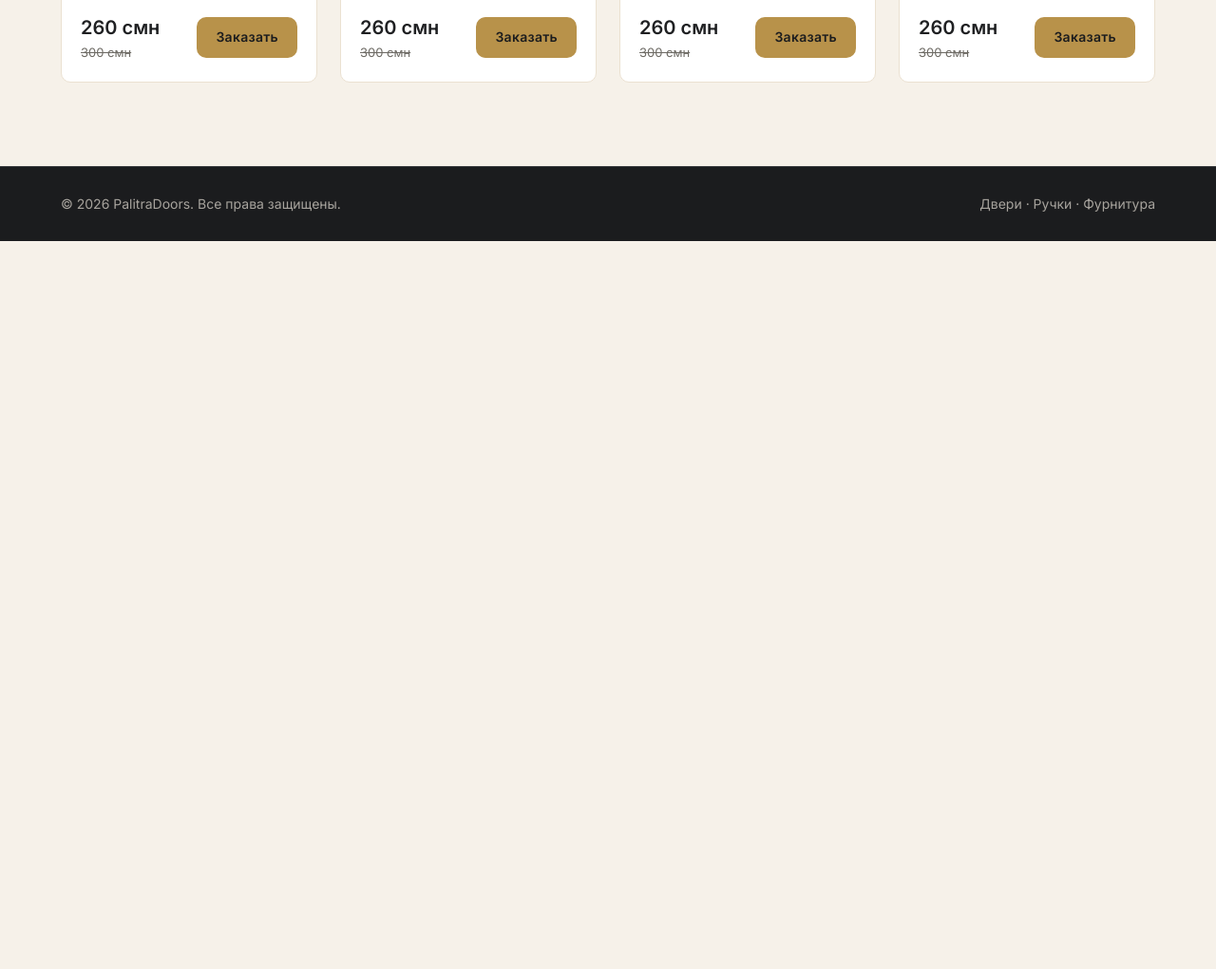
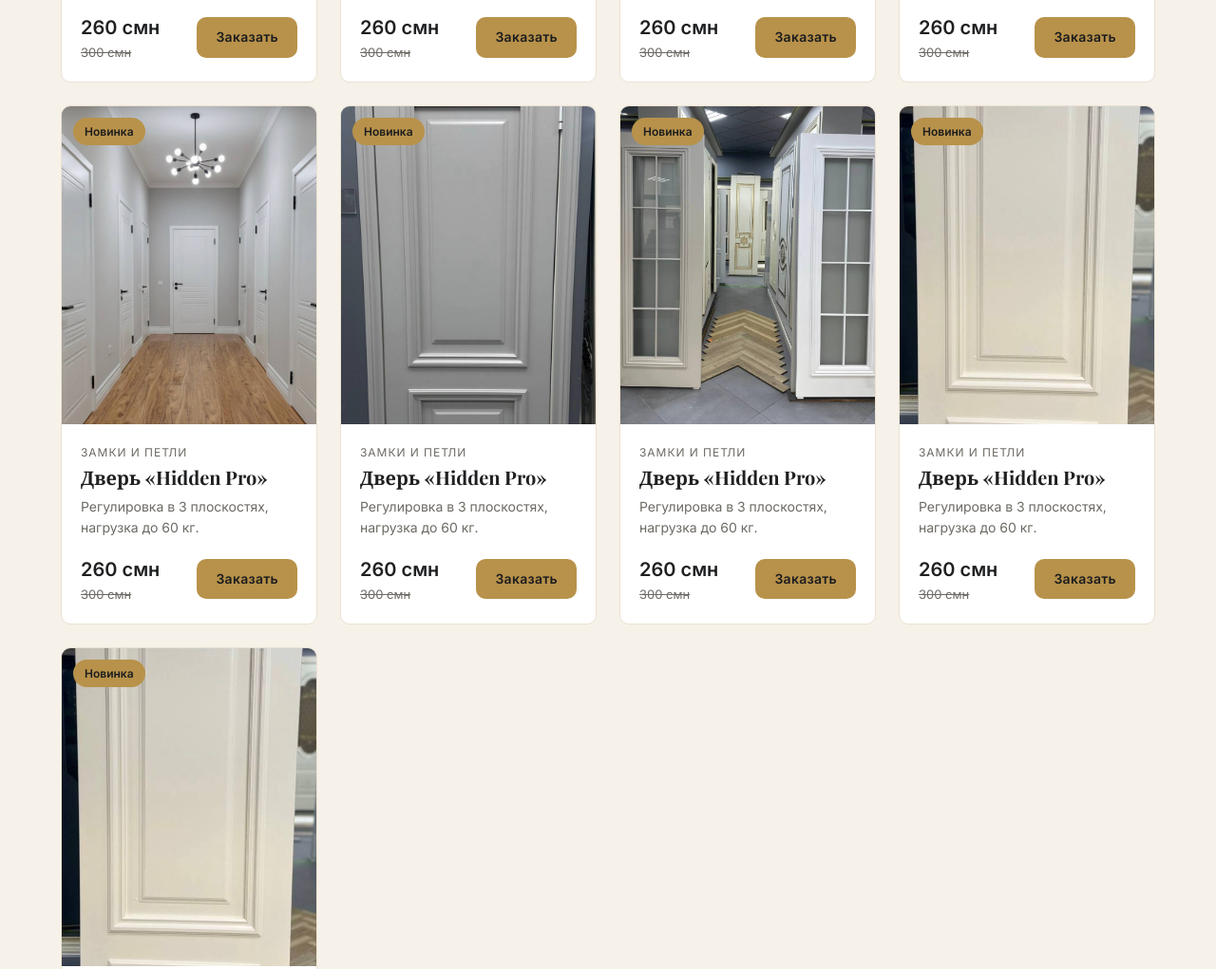
Before and after one commit to od1nazoda777/door, a plain HTML site: page catalog.html in a window 1280 px wide. Shown: the part 1103-2124 px from the top of the page at 95% size. Before the commit the page ends 1357 px from the top, so only its background shows below. Drawn offline with nearby package versions, Linux system fonts and the light colour scheme.

Commit message:
Update website

```diff
--- a/catalog.html
+++ b/catalog.html
@@ -164,6 +164,60 @@
             description="Регулировка в 3 плоскостях, нагрузка до 60 кг.">
           </product-card>
 
+             <product-card
+            category="locks"
+            image="./img/products/dar5.jpg"
+            model="Дверь «Hidden Pro»"
+            price="260"
+            old-price="300"
+            badge="Новинка"
+            description="Регулировка в 3 плоскостях, нагрузка до 60 кг.">
+          </product-card>
+
+
+             <product-card
+            category="locks"
+            image="./img/products/dar6.jpg"
+            model="Дверь «Hidden Pro»"
+            price="260"
+            old-price="300"
+            badge="Новинка"
+            description="Регулировка в 3 плоскостях, нагрузка до 60 кг.">
+          </product-card>
+
+
+             <product-card
+            category="locks"
+            image="./img/products/dar7.jpg"
+            model="Дверь «Hidden Pro»"
+            price="260"
+            old-price="300"
+            badge="Новинка"
+            description="Регулировка в 3 плоскостях, нагрузка до 60 кг.">
+          </product-card>
+
+
+             <product-card
+            category="locks"
+            image="./img/products/dar8.jpg"
+            model="Дверь «Hidden Pro»"
+            price="260"
+            old-price="300"
+            badge="Новинка"
+            description="Регулировка в 3 плоскостях, нагрузка до 60 кг.">
+          </product-card>
+
+
+             <product-card
+            category="locks"
+            image="./img/products/dar9.jpg"
+            model="Дверь «Hidden Pro»"
+            price="260"
+            old-price="300"
+            badge="Новинка"
+            description="Регулировка в 3 плоскостях, нагрузка до 60 кг.">
+          </product-card>
+
         </div>
 
         <!-- Сообщение, если ничего не найдено -->
```
